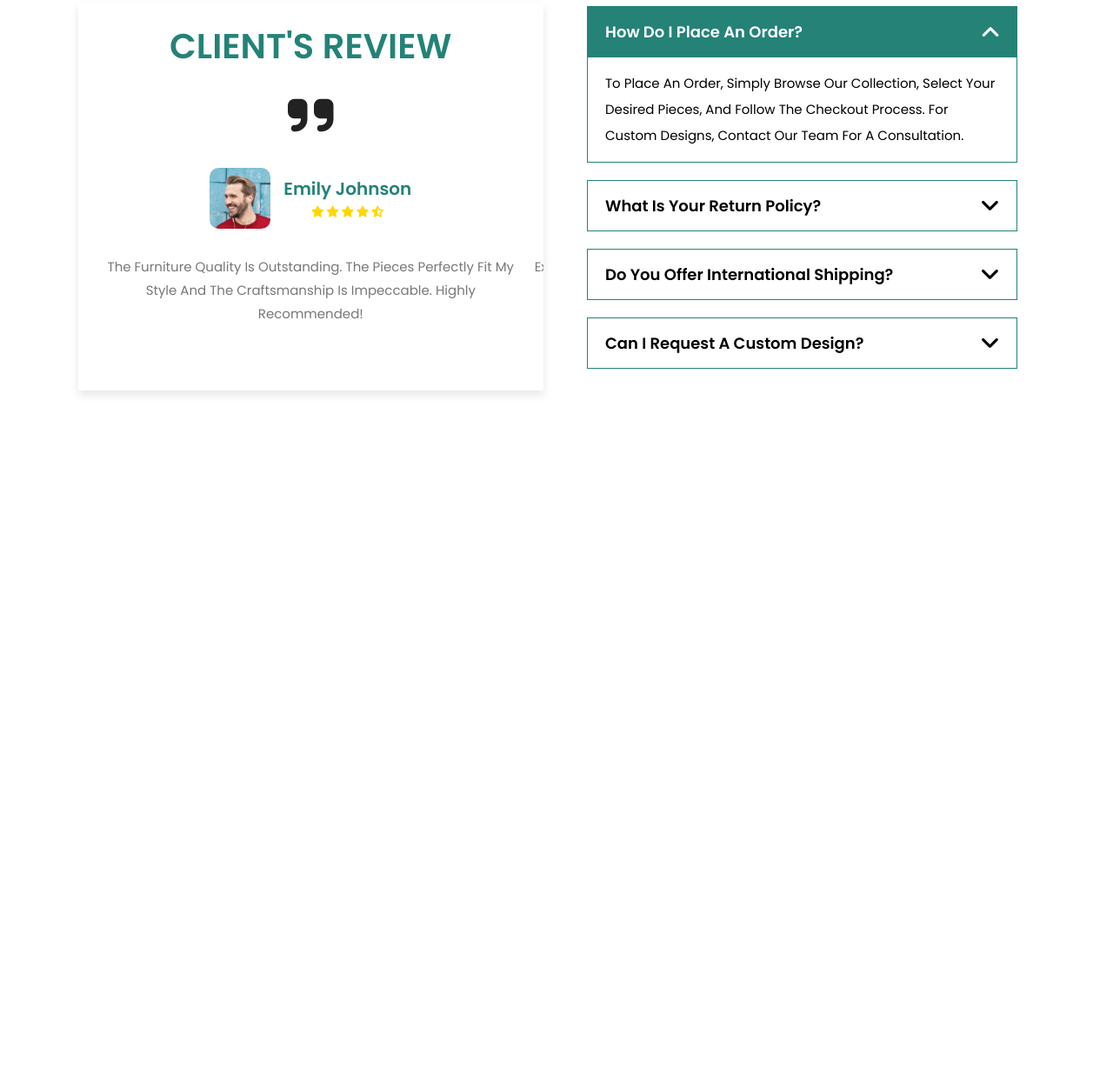
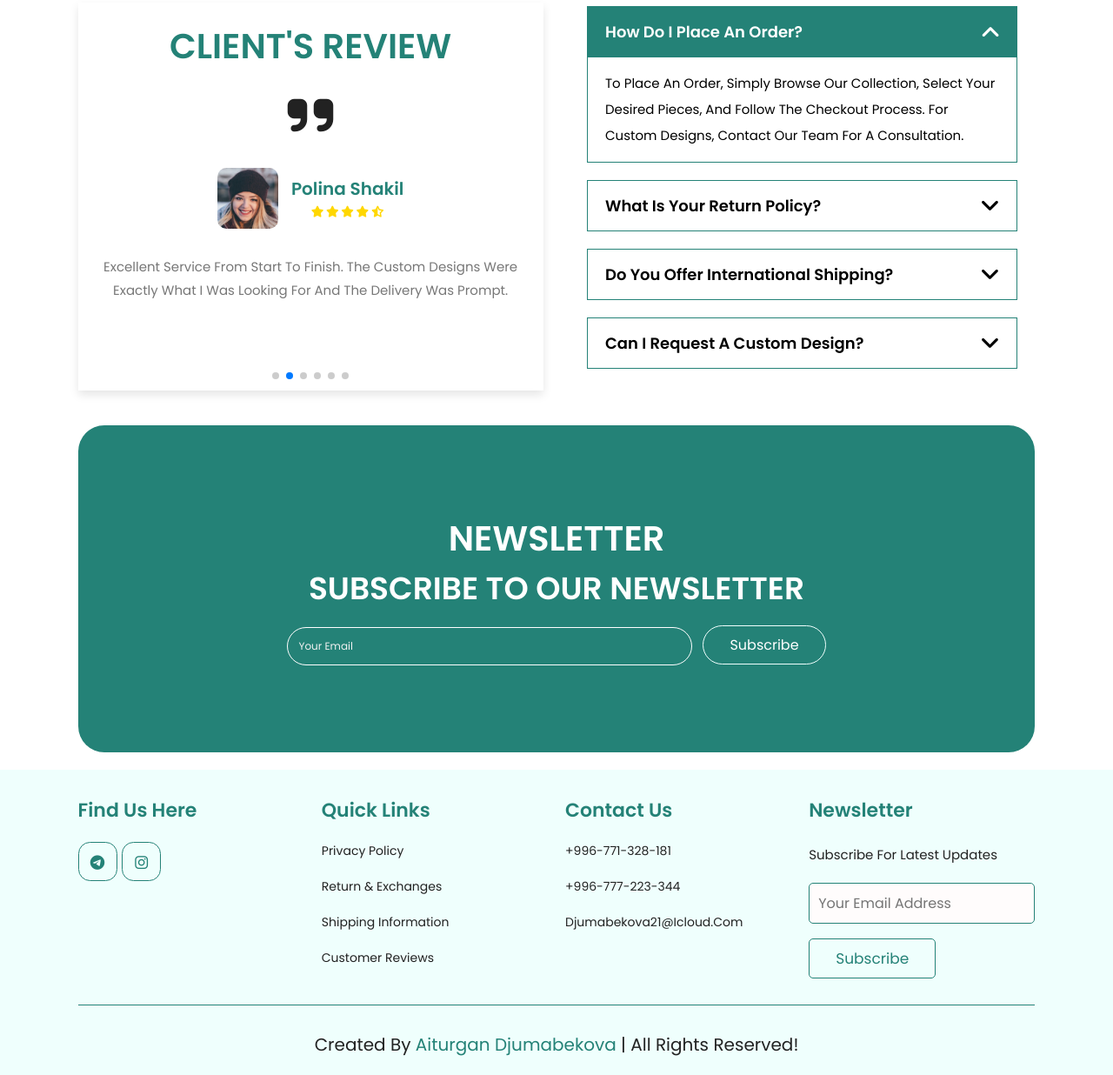
Before and after one commit to aiturgan91/Furni, a plain HTML site: page index.html in a window 1280 px wide. Shown: the part 3317-4553 px from the top of the page at 87% size. Before the commit the page ends 3786 px from the top, so only its background shows below. Drawn offline with nearby package versions, Linux system fonts and the light colour scheme.

Commit message:
Add script.js FAQ, footer

```diff
--- a/index.html
+++ b/index.html
@@ -559,7 +559,7 @@
                     <h2 class="heading">client's review</h2>
                     <i class="fas fa-quote-right"></i>
                     <div class="user">
-                        <img src="images/pic-1.png" alt="">
+                        <img src="images/student-1.jpg" alt="">
                         <div class="user-info">
                             <h3>Emily Johnson</h3>
                             <div class="stars">
@@ -579,7 +579,7 @@
                     <div class="user">
                         <img src="images/pic-2.png" alt="">
                         <div class="user-info">
-                            <h3>Michael Brown</h3>
+                            <h3>Polina Shakil</h3>
                             <div class="stars">
                                 <i class="fas fa-star"></i>
                                 <i class="fas fa-star"></i>
@@ -597,7 +597,7 @@
                     <div class="user">
                         <img src="images/pic-3.png" alt="">
                         <div class="user-info">
-                            <h3>Sarah Lee</h3>
+                            <h3>James Lee</h3>
                             <div class="stars">
                                 <i class="fas fa-star"></i>
                                 <i class="fas fa-star"></i>
@@ -615,7 +615,7 @@
                     <div class="user">
                         <img src="images/pic-4.png" alt="">
                         <div class="user-info">
-                            <h3>David Smith</h3>
+                            <h3>Adriana Lima</h3>
                             <div class="stars">
                                 <i class="fas fa-star"></i>
                                 <i class="fas fa-star"></i>
@@ -651,7 +651,7 @@
                     <div class="user">
                         <img src="images/pic-6.png" alt="">
                         <div class="user-info">
-                            <h3>James Davis</h3>
+                            <h3>Kim Su Gi</h3>
                             <div class="stars">
                                 <i class="fas fa-star"></i>
                                 <i class="fas fa-star"></i>
@@ -707,3 +707,71 @@
     </div>
 </section>
 <!-- review section ends -->
+
+  <!-- newsletter -->
+
+  <section class="newsletter">
+
+    <div class="content">
+        <h3>newsletter</h3>
+        <h6>subscribe to our newsletter</h6>
+        <input type="email" class="email" placeholder="Your Email">
+        <a href="#" class="btn"> Subscribe</a>
+    </div>
+
+</section>
+
+<!-- end -->
+
+<!-- footer section start -->
+
+<section class="footer">
+
+    <div class="box-container">
+
+        <div class="box">
+            <h3>find us here</h3>
+            <div class="share">
+                <a href="https://www.instagram.com/heyoluce/" class="fab fa-telegram"></a>
+                <a href="https://t.me/heyoluce" class="fab fa-instagram"></a>
+            </div>
+        </div>
+
+        <div class="box">
+            <h3>quick links</h3>
+            <a href="#" class="links"> privacy policy</a>
+            <a href="#" class="links"> return & exchanges</a>
+            <a href="#" class="links"> shipping information</a>
+            <a href="#review" class="links"> customer reviews</a>
+        </div>
+
+        <div class="box">
+            <h3>contact us</h3>
+            <a href="#" class="links"> +996-771-328-181</a>
+            <a href="#" class="links"> +996-777-223-344</a>
+            <a href="#" class="links"> djumabekova21@icloud.com</a>
+        </div>
+
+        <div class="box">
+            <h3>newsletter</h3>
+            <p>subscribe for latest updates</p>
+            <input type="email" placeholder="Your Email Address" class="email">
+            <input type="submit" value="subscribe" class="btn">
+        </div>
+
+    </div>
+
+    <div class="credit">created by <span>Aiturgan Djumabekova</span> | all rights reserved!</div>
+
+</section>
+
+
+<!-- footer section end -->
+
+<!-- swiper js cdn link -->
+<script src="https://cdn.jsdelivr.net/npm/swiper@11/swiper-bundle.min.js"></script>
+<!-- custom js file -->
+<script src="script.js"></script>
+
+</body>
+</html>
--- /dev/null
+++ b/script.js
@@ -0,0 +1,42 @@
+let header = document.querySelector('.header-main');
+let navbar = document.querySelector('.navbar');
+
+document.querySelector('#menu').onclick = () =>{
+    navbar.classList.toggle('active');
+}
+
+window.onscroll = () =>{
+    navbar.classList.remove('active');
+
+    if(window.scrollY > 120){
+        header.classList.add('active');
+    }else{
+        header.classList.remove('active');
+    }
+}
+
+let accordions = document.querySelectorAll('.accordion-container .accordion');
+
+accordions.forEach(acco =>{
+    acco.onclick = () =>{
+        accordions.forEach(subAcco => {
+            subAcco.classList.remove('active')
+        });
+        acco.classList.add('active');
+    }
+});
+
+var swiper = new Swiper(".review-slider",{
+    spaceBetween: 20,
+    centeredSlides: true,
+    pagination: {
+        el: '.swiper-pagination',
+        clickable: true,
+    },
+    autoplay: {
+        delay: 4500,
+        diableOnInteraction: false,
+    },
+    grabCursor: true,
+    loop: true,
+});
--- a/style.css
+++ b/style.css
@@ -595,3 +595,215 @@ section{
 }
 
 /* end */
+/* newsletter */
+
+.newsletter{
+    text-align: center;
+}
+
+.newsletter .content{
+    background: #248277;
+    padding: 10rem 8.5rem;
+    border-radius: 3rem;
+}
+
+.newsletter .content h3{
+    color: #fff;
+    font-size: 4rem;
+    text-transform: uppercase;
+}
+
+.newsletter .content h6{
+    margin: 0 auto .5rem auto;
+    font-size: 3.6rem;
+    color: #fff;
+    text-transform: uppercase;
+}
+
+.newsletter .content p{
+    font-size: 1.6rem;
+    color: #fff;
+    padding: 1rem 0;
+    line-height: 1.8;
+    margin-bottom: 2rem;
+}
+
+.newsletter .content .email{
+    padding: 1.2rem;
+    width: 50%;
+    border: .1rem solid #fff;
+    color: #fff;
+    font-size: 1.2rem;
+    background: none;
+    border-radius: 5rem;
+}
+
+.newsletter .content .email::placeholder{
+    color: #f1f1f1;
+}
+
+.newsletter .content .btn{
+    border: .1rem solid #effffd;
+    color: #fff;
+    font-size: 1.6rem;
+    border-radius: 5rem;
+    margin-left: 1rem;
+}
+
+.newsletter .content .btn:hover{
+    background: #f0f8f7;
+    color: #248277;
+}
+
+/* end */
+
+/* footer */
+
+.footer{
+    background: #effffd;
+}
+
+.footer .box-container{
+    display: grid;
+    grid-template-columns: repeat(auto-fit, minmax(25rem, 1fr));
+    gap: 2rem;
+}
+
+.footer .box-container .box h3{
+    font-size: 2.2rem;
+    color: #248277;
+    padding: 1rem 0;
+}
+
+.footer .box-container .box p{
+    font-size: 1.5rem;
+    line-height: 2;
+    color: #222;
+    padding: 1rem 0;
+}
+
+.footer .box-container .box .share{
+    margin-top: 1rem;
+}
+
+.footer .box-container .box .share a{
+    height: 4.5rem;
+    width: 4.5rem;
+    line-height: 4.5rem;
+    border: .1rem solid #248277;
+    font-size: 1.7rem;
+    border-radius: 30%;
+    color: #248277;
+    margin-right: .3rem;
+    text-align: center;
+}
+
+.footer .box-container .box .share a:hover{
+    background: #248277;
+    color: #fff;
+}
+
+.footer .box-container .box .links{
+    display: block;
+    font-size: 1.4rem;
+    color: #222;
+    padding: 1rem 0;
+}
+
+.footer .box-container .box .links:hover{
+    color: #248277;
+}
+
+.footer .box-container .box .email{
+    width: 100%;
+    margin: .7rem 0;
+    padding: 1rem;
+    border-radius: .5rem;
+    background: #fffcfc;
+    font-size: 1.6rem;
+    color: #248277;
+    border: .1rem solid #248277;
+    text-transform: none;
+}
+
+.footer .credit{
+    text-align: center;
+    margin-top: 3rem;
+    padding-top: 3rem;
+    font-size: 2rem;
+    color: #222;
+    border-top: .1rem solid #248277;
+}
+
+.footer .credit span{
+    color: #248277;
+}
+
+/* end */
+
+
+
+
+
+
+
+
+
+
+/* media query */
+
+@media (max-width:991px){
+    html{
+        font-size: 55%;
+    }
+    .header-top{
+        padding: 1.4rem;
+    }
+    .header-main{
+        padding: 2rem;
+    }
+}
+
+@media (max-width:768px){
+    .header-top .social{
+        display: none;
+    }
+    #menu{
+        display: inline-block;
+    }
+    .header-main{
+        padding: 0;
+    }
+    .header-main .navbar{
+        position: absolute;
+        top: 99%; left: 0; right: 0;
+        background: #fff;
+        border-top: .1rem solid rgba(0,0,0,0.3);
+        box-shadow: 0 0.5rem 1rem rgba(0,0,0,0.1);
+        clip-path: polygon(0 0, 100% 0, 100% 0, 0 0);
+    }
+    .header-main .navbar.active{
+        clip-path: polygon(0 0, 100% 0, 100% 100%, 0 100%);
+    }
+    .header-main .navbar a{
+        font-size: 2rem;
+        display: block;
+        margin: 2rem;
+    }
+
+    .newsletter .content{
+        padding: 5rem 5.5rem;
+    }
+
+    .newsletter .content .email{
+        width: 50%;
+    }
+
+}
+
+
+@media (max-width:450px){
+    html{
+        font-size: 50%;
+    }
+}
```
Also changed, not shown: images/student-1.jpg (added).
